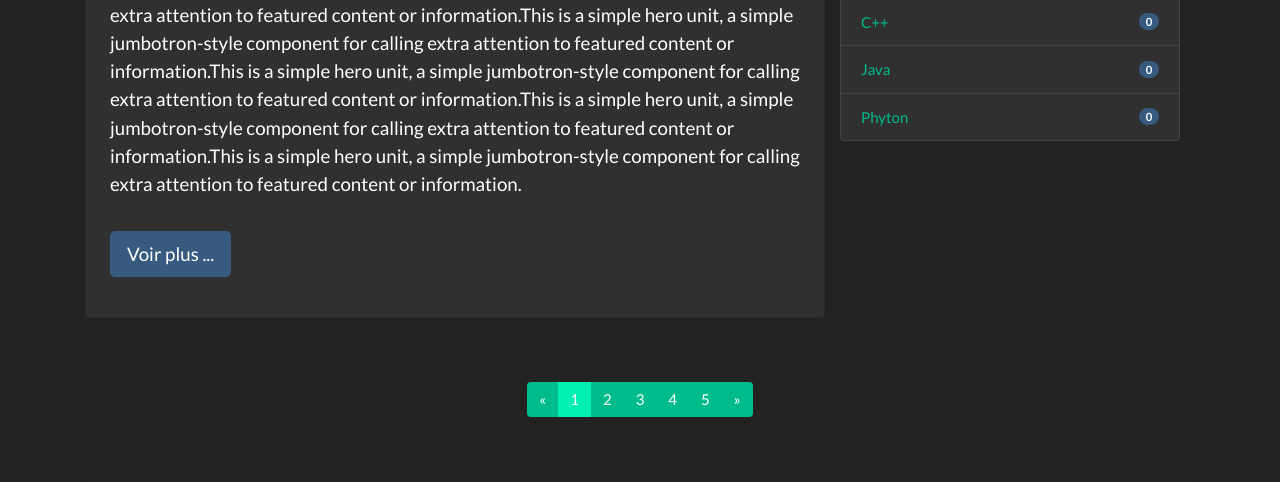
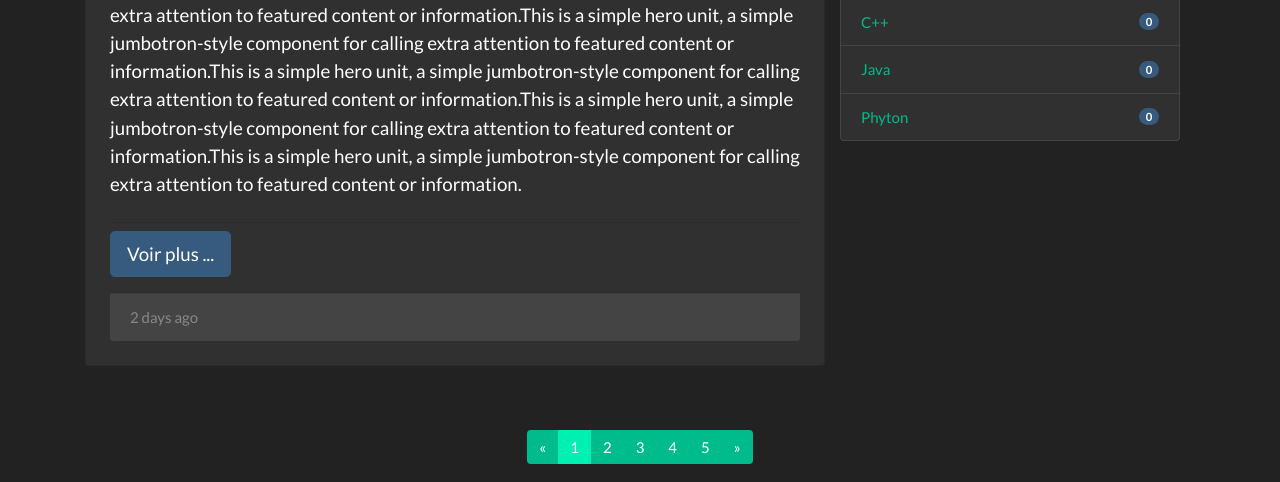
Before and after one commit to hemza-github/Blog-symfony, a Symfony app: template templates/base.html.twig in a window 1280 px wide. Shown: the part 638-1120 px from the top of the page. Run offline with Twig, Linux system fonts and the light colour scheme; the template is opened without the code that fills it, so the values that code supplies are empty; some libraries are stand-ins or nearby versions.

Commit message:
Update article.html.twig

```diff
--- a/templates/include/article.html.twig
+++ b/templates/include/article.html.twig
@@ -25,6 +25,9 @@
     <p class="lead">
       <a class="btn btn-primary btn-lg" href="#" role="button">Voir plus ...</a>
     </p>
+    <div class="card-footer text-muted">
+    2 days ago
+  </div>
   </div>
 
 
```
